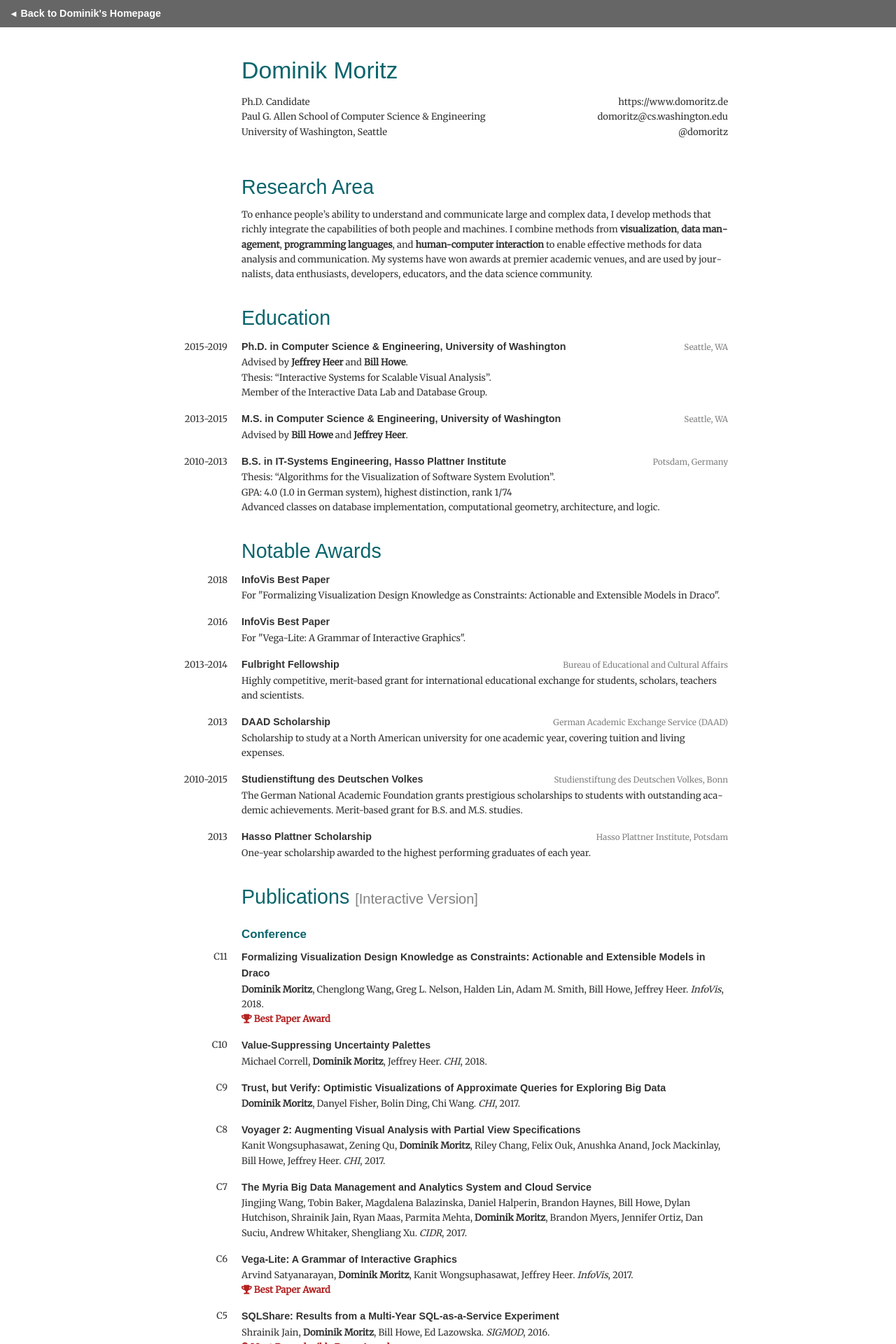
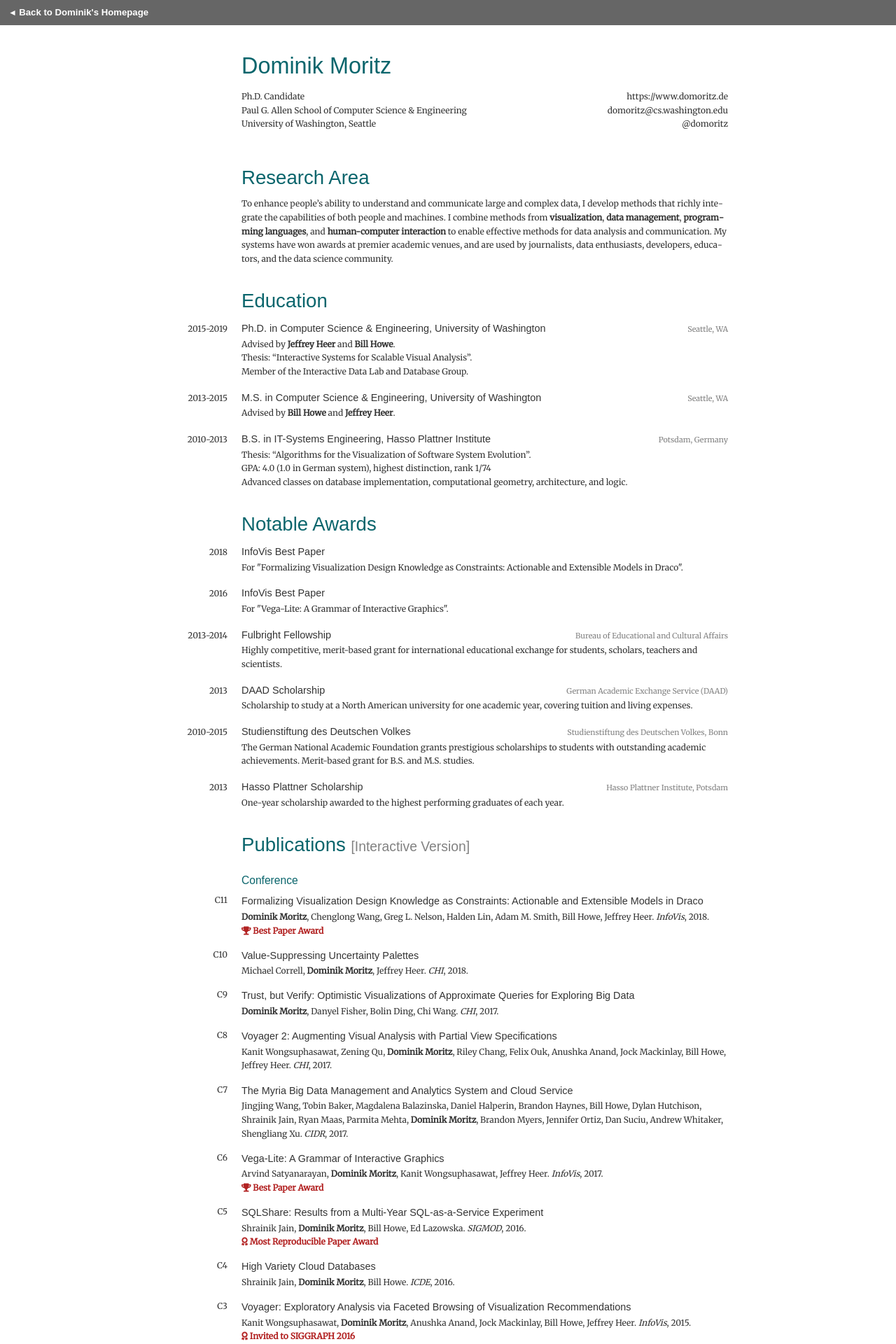
Before and after one commit to domoritz/domoritz.github.io, a Jekyll site: the page built from cv.html, in a window 1280 px wide. Shown: the top 1920 px of the page at 70% size. Built offline with Jekyll 4.4.1, drawn with Linux system fonts in a browser that asks for light colours; nearby versions of some CDN libraries.

Commit message:
Improve font sizes in CV

```diff
--- a/cv.html
+++ b/cv.html
@@ -22,7 +22,7 @@
     <style>
       html, body {
         font-family: Merriweather, Georgia, serif;
-        font-size: 13px;
+        font-size: 12px;
         background-color: white;
       }
 
@@ -49,11 +49,11 @@
       }
 
       h1 {
-        font-size: 2.6em;
+        font-size: 2.7em;
       }
 
       h2 {
-        font-size: 2.2em;
+        font-size: 2.3em;
       }
 
       h2 a {
@@ -80,14 +80,14 @@
       h3 {
         margin-top: 0;
         margin-bottom: 0;
-        font-size: 1.1em;
-        font-weight: bold;
+        font-size: 1.2em;
+        font-weight: 500;
       }
 
       h4 {
         margin: 0;
-        font-size: 1.1em;
-        font-weight: bold;
+        font-size: 1.2em;
+        font-weight: 500;
       }
 
       .pub-type {
@@ -96,7 +96,7 @@
       }
 
       .cv-pub h4 {
-        font-size: 1.1em;
+        font-size: 1.2em;
       }
 
       .right-align {
```
